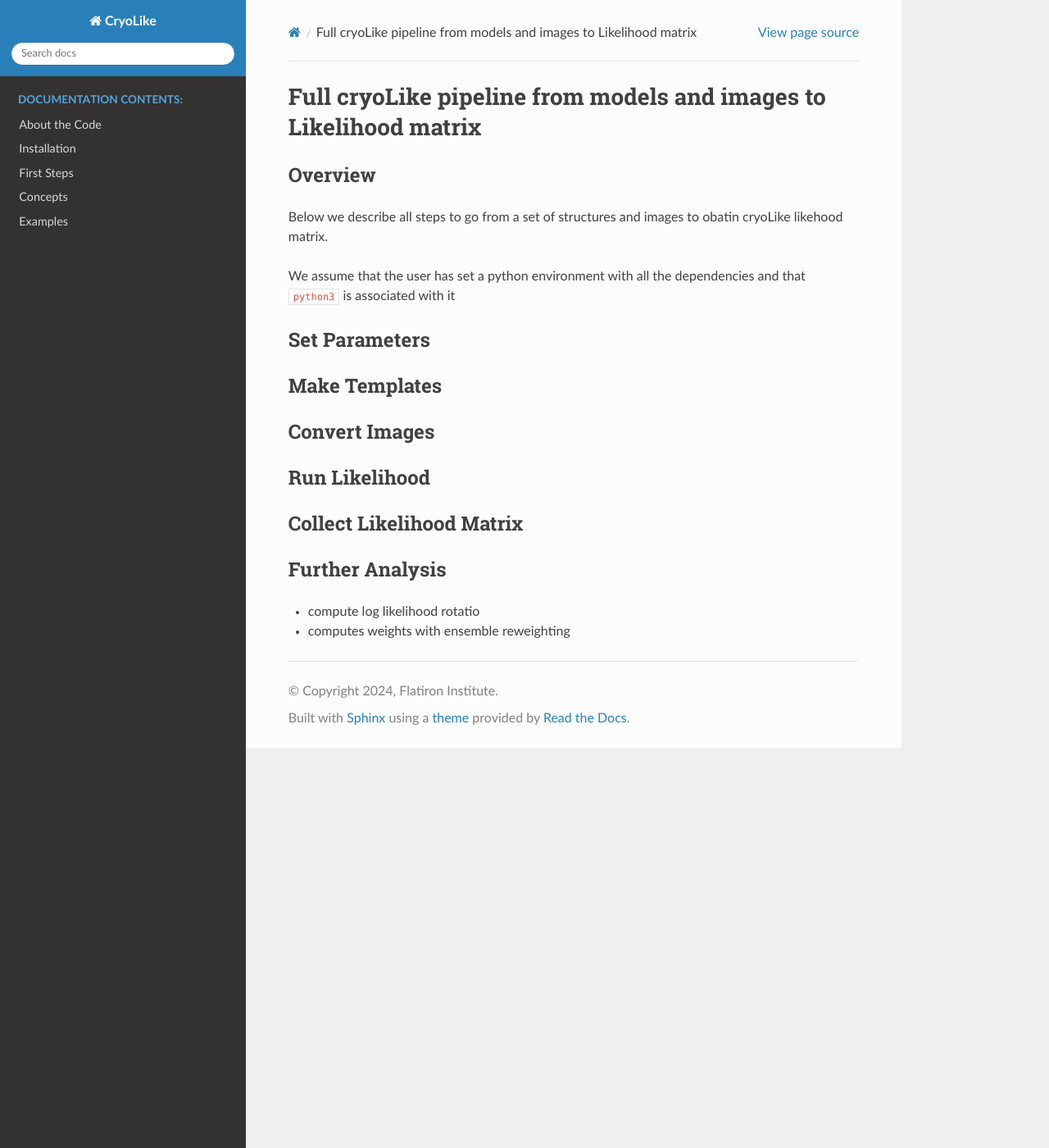
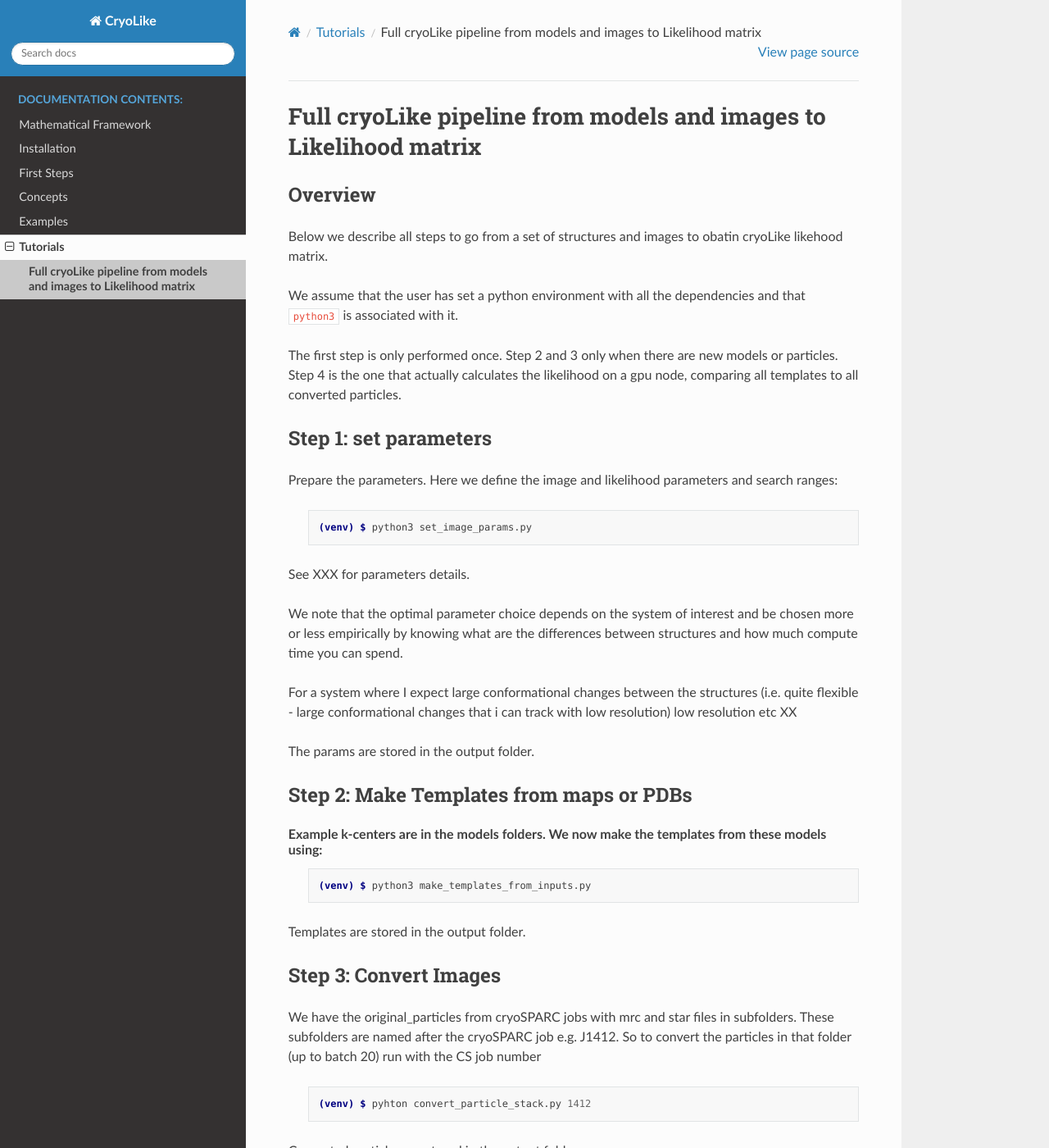
Before and after one commit to flatironinstitute/CryoLike, a Sphinx documentation site: the page built from docs/source/tutorials/From_structures_images_to_likelihoodmatrix.rst, in a window 1280 px wide and 1400 px high. Shown: the whole window at 82% size. Built offline with Sphinx 7.4.7 and the Read the Docs theme 3.1.0, drawn with Linux system fonts in a browser that asks for light colours; pages that are not in the unit, such as notebooks, are missing from menus; some of the changed text lies outside the part shown.

Commit message:
Docs restructuring and organization

```diff
--- a/docs/source/about.rst
+++ b/docs/source/about.rst
@@ -1,4 +1,4 @@
-About the Code
+Mathematical Framework
 ======================
 
 CryoLike is a GPU-accelerated software package for efficiently computing
--- /dev/null
+++ b/docs/source/examples/collect_likelihood_matrix.rst
@@ -0,0 +1,4 @@
+Collect likelihood matrix from output files
+========================================================
+
+In this XXX, we will show how to make templates from cryo-EM density maps or atomic models with CryoLike.
--- a/docs/source/examples/examples.rst
+++ b/docs/source/examples/examples.rst
@@ -15,6 +15,8 @@ These pages provide more detailed examples of the CryoLike functions and the use
     set_image_parameters
     make_templates
     convert_particle_stacks
+    read_star_file_noindex
+    read_star_file_indexed
     read_cryosparc_file
     read_cryosparc_restack
     run_likelihood
--- a/docs/source/examples/read_star_file.rst
+++ b/docs/source/examples/read_star_file_noindex.rst
@@ -1,7 +1,7 @@
-Starting from MRC and STAR file formats
+Converting particles from MRCs with corresponding STAR files
 ========================================================
 
-In this tutorial, we will show how to read cryo-EM data from STAR files and MRC files into CryoLike.
+In this example, we will show how to read cryo-EM data from STAR files and MRC files into CryoLike.
 
 .. What is our format?
 
--- a/docs/source/index.rst
+++ b/docs/source/index.rst
@@ -22,6 +22,6 @@ Welcome to CryoLike's documentation!
    first-steps
    usage/usage
    examples/examples
-   tutorial/tutorials
+   tutorials/tutorials
 ..
    pythonapi/modules
--- a/docs/source/tutorials/From_structures_images_to_likelihoodmatrix.rst
+++ b/docs/source/tutorials/From_structures_images_to_likelihoodmatrix.rst
@@ -1,37 +1,87 @@
 Full cryoLike pipeline from models and images to Likelihood matrix
-##########################################################
+=========================================
 
 Overview
-==========
+-----------
 Below we describe all steps to go from a set of structures and images to obatin cryoLike likehood matrix.
 
-We assume that the user has set a python environment with all the dependencies and that ``python3`` is associated with it
+We assume that the user has set a python environment with all the dependencies and that ``python3`` is associated with it.
 
-Set Parameters
-==========
+The first step is only performed once. Step 2 and 3 only when there are new models or particles. Step 4 is the one that actually calculates the likelihood on a gpu node, comparing all templates to all converted particles.
 
 
-Make Templates
-==========
+Step 1: set parameters
+----------
+
+Prepare the parameters. Here we define the image and likelihood parameters and search ranges:
+
+  .. code-block:: console
+
+   (venv) $ python3 set_image_params.py
+
+See XXX for parameters details.
+
+We note that the optimal parameter choice depends on the system of interest and be chosen more or less empirically
+by knowing what are the  differences between structures and how much compute time you can spend.
+
+For a system where I expect large conformational changes between the structures
+(i.e. quite flexible - large conformational changes that i can track with low resolution) low resolution etc XX
+
+The params are stored in the output folder.
+
+Step 2:  Make Templates from maps or PDBs
+----------
+
+Example k-centers are in the models folders. We now make the templates from these models using:
+  .. code-block:: console
+
+   (venv) $ python3 make_templates_from_inputs.py
+
+Templates are stored in the output folder.
+
+
+Step 3: Convert Images
+----------
+
+We have the original_particles from cryoSPARC jobs with mrc and star files in subfolders. These subfolders are named after the cryoSPARC job e.g. J1412.
+So to convert the particles in that folder (up to batch 20) run with the CS job number
+
+  .. code-block:: console
+
+   (venv) $ pyhton convert_particle_stack.py 1412
+
+Converted particles are stored in the output folder.
+
+Step 4: Run Likelihood
+----------
+
+Now we have all the inputs to run the likelihood calculations on a gpu node:
+  .. code-block:: console
+
+   (venv) $ sbatch run_likelihood.sh 1412
+
+
+This job performs the likelihood calculation for each model indexed by $SLURM_ARRAY_TASK_ID to images in jobid=1412
+
+  .. code-block:: console
+
+   (venv) $ python3 likelihood_1mod_images.py $jobid $SLURM_ARRAY_TASK_ID tagtemplate
 
 
 
-Convert Images
-==========
+Note that when the number of models changes you have to change #SBATCH --array=0-49
 
 
+Step 4: Collect Likelihood Matrix from output folders
+-----------
 
-Run Likelihood
-==========
+ .. code-block:: console
 
-
-
-Collect Likelihood Matrix
-==========
+   (venv) $ python3
 
 
 Further Analysis
-==========
+-----------
 
 - compute log likelihood rotatio
 - computes weights with ensemble reweighting
```
Also changed, not shown: other parts of docs/source/about.rst (+1 -1 lines), docs/source/examples/read_star_file_indexed.rst (added, +10 -0 lines), docs/source/examples/set_image_parameters.rst (+9 -0 lines), docs/source/usage/set_image_parameters.rst (deleted, +0 -7 lines).
